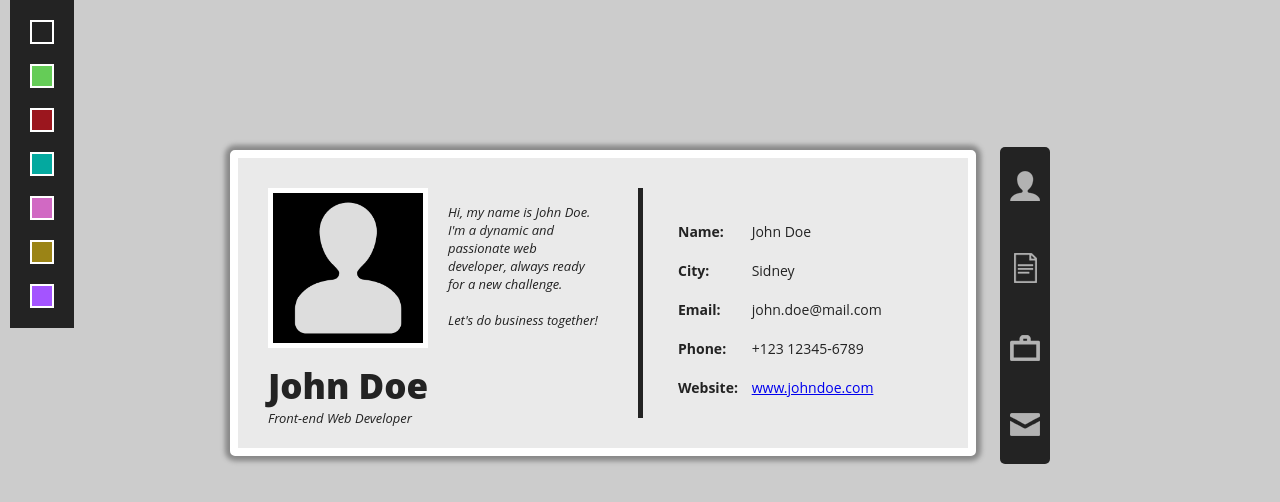
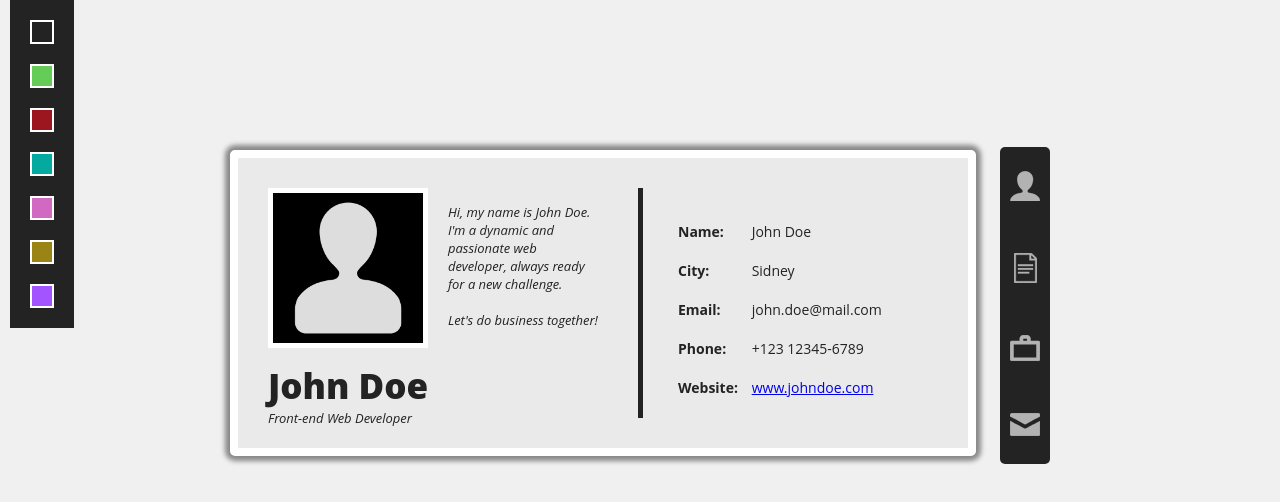
Before and after one commit to lisashiphrah/MinimalistVC, a plain HTML site: page Card.html in a window 1280 px wide. Drawn offline with Linux system fonts and the light colour scheme.

Commit message:
Update Card.css

```diff
--- a/Style/Card.css
+++ b/Style/Card.css
@@ -1,6 +1,6 @@
 body
 {
-	background: #ccc;
+	background: rgba(234, 234, 234, 0.67);
 	overflow: auto;
 	font-family: 'Open Sans', "Helvetica Neue", "Helvetica", Helvetica, Arial, sans-serif;
 	font-size: 13px;
```
